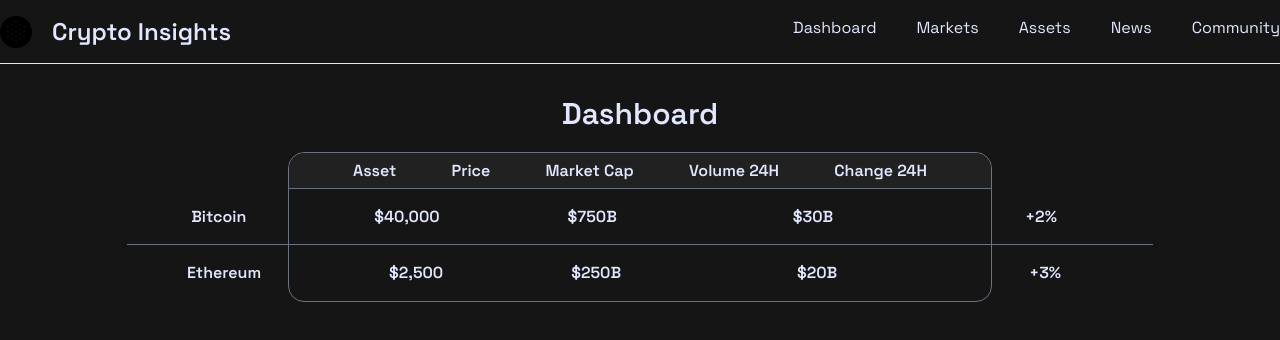
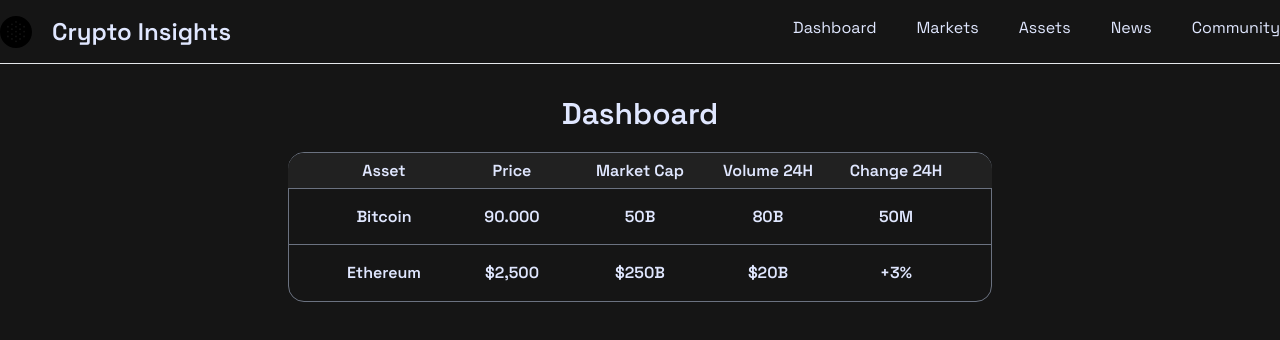
Before and after one commit to FernandoCassioDev/cryptodashboard, a React (Vite) app: page / in a window 1280 px wide. Shown: the top 340 px of the page. Built offline with nearby package versions, Linux system fonts and the light colour scheme.

Commit message:
feat: alinha informações da moeda

```diff
--- a/src/pages/home/Home.tsx
+++ b/src/pages/home/Home.tsx
@@ -5,26 +5,26 @@ function Home() {
         <h1 className="font-semibold text-3xl">Dashboard</h1>
       </div>
       <div className="container border border-gray-500 flex justify-center flex-col items-center mt-5 max-w-[55%] rounded-2xl">
-        <div className="flex flex-row justify-between items-center bg-[#212121] min-w-full border-b border-gray-500 min-h-9 font-semibold px-16 rounded-t-2xl">
-          <span>Asset</span>
-          <span>Price</span>
-          <span>Market Cap</span>
-          <span>Volume 24H</span>
-          <span>Change 24H</span>
+        <div className="flex flex-row justify-between items-center bg-[#212121] min-w-full border-b border-gray-500 min-h-9 font-semibold px-8 rounded-t-2xl">
+          <span className="w-32 flex flex-row justify-center">Asset</span>
+          <span className="w-32 flex flex-row justify-center">Price</span>
+          <span className="w-32 flex flex-row justify-center">Market Cap</span>
+          <span className="w-32 flex flex-row justify-center">Volume 24H</span>
+          <span className="w-32 flex flex-row justify-center">Change 24H</span>
         </div>
-        <div className="flex flex-row items-center min-w-full border-b border-gray-500 min-h-14 font-semibold pl-16 pr-24">
-          <span>Bitcoin</span>
-          <span className="ml-32">$40,000</span>
-          <span className="ml-32">$750B</span>
-          <span className="ml-44">$30B</span>
-          <span className="ml-48">+2%</span>
+        <div className="flex flex-row justify-between items-center min-w-full border-b border-gray-500 min-h-14 font-semibold px-8">
+          <span className="w-32 flex flex-row justify-center">Bitcoin</span>
+          <span className="w-32 flex flex-row justify-center">90.000</span>
+          <span className="w-32 flex flex-row justify-center">50B</span>
+          <span className="w-32 flex flex-row justify-center">80B</span>
+          <span className="w-32 flex flex-row justify-center">50M</span>
         </div>
-        <div className="flex flex-row items-center min-w-full min-h-14 font-semibold pl-16 pr-24">
-          <span>Ethereum</span>
-          <span className="ml-32">$2,500</span>
-          <span className="ml-32">$250B</span>
-          <span className="ml-44">$20B</span>
-          <span className="ml-48">+3%</span>
+        <div className="flex flex-row justify-between items-center min-w-full min-h-14 font-semibold px-8">
+          <span className="w-32 flex flex-row justify-center">Ethereum</span>
+          <span className="w-32 flex flex-row justify-center">$2,500</span>
+          <span className="w-32 flex flex-row justify-center">$250B</span>
+          <span className="w-32 flex flex-row justify-center">$20B</span>
+          <span className="w-32 flex flex-row justify-center">+3%</span>
         </div>
       </div>
     </div>
```
